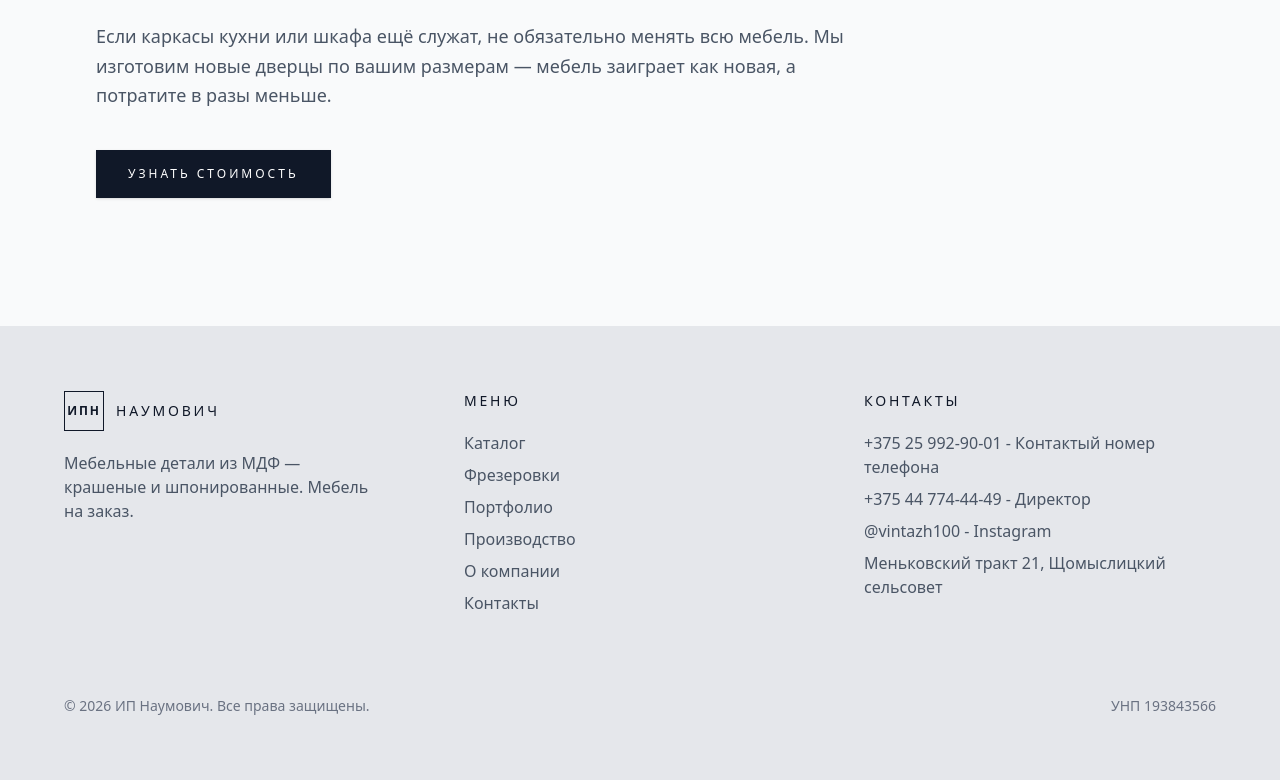
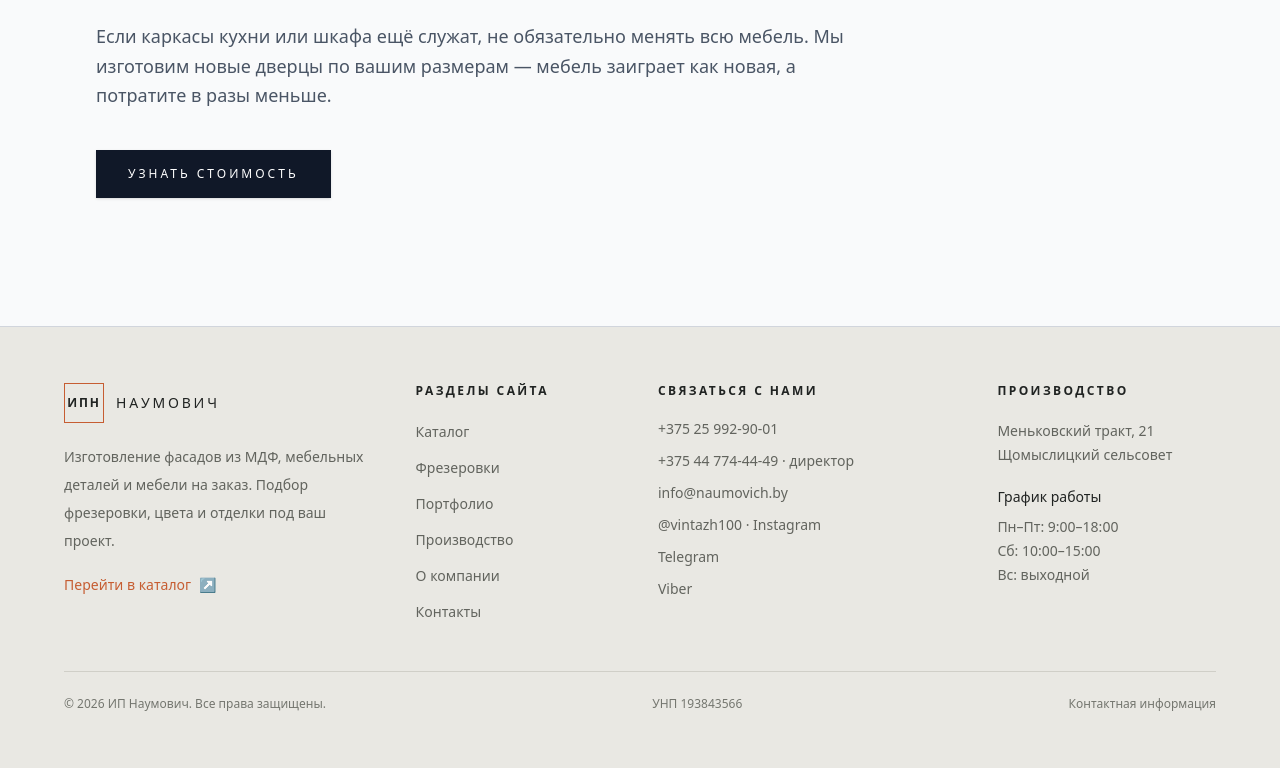
Before and after one commit to IljaBelousow/naumovich-site, a Next.js app: page / in a window 1280 px wide. Shown: the part 1754-2534 px from the top of the page. Built offline with nearby package versions, Linux system fonts and the light colour scheme.

Commit message:
Update footer with complete business and contact information

```diff
--- a/src/components/Footer.tsx
+++ b/src/components/Footer.tsx
@@ -9,79 +9,81 @@ const navigation = [
   { name: "Контакты", href: "/contacts" },
 ];
 
+const contactLinks = [
+  { label: "+375 25 992-90-01", href: "tel:+375259929001" },
+  { label: "+375 44 774-44-49 · директор", href: "tel:+375447744449" },
+  { label: "info@naumovich.by", href: "mailto:info@naumovich.by" },
+  { label: "@vintazh100 · Instagram", href: "https://www.instagram.com/vintazh100", external: true },
+  { label: "Telegram", href: "https://t.me/+375259929001", external: true },
+  { label: "Viber", href: "viber://chat?number=%2B375259929001" },
+];
+
 export default function Footer() {
   return (
-    <footer className="border-t border-gray-200 bg-gray-200">
-      <div className="w-full px-5 py-16 sm:px-8 lg:px-12 xl:px-16">
-        <div className="grid grid-cols-1 gap-12 md:grid-cols-3">
-          {/* Бренд */}
+    <footer className="border-t border-gray-300 bg-[#E9E8E3] text-[#202322]">
+      <div className="mx-auto w-full max-w-[1600px] px-5 py-12 sm:px-8 sm:py-14 lg:px-12 xl:px-16">
+        <div className="grid grid-cols-1 gap-10 sm:grid-cols-2 lg:grid-cols-[1.25fr_0.8fr_1.2fr_0.9fr] lg:gap-12">
           <div>
             <Link href="/" className="flex items-center gap-3">
-              <span className="flex h-10 w-10 items-center justify-center border border-gray-900 text-xs font-semibold tracking-[0.15em] text-gray-900">
+              <span className="flex h-10 w-10 items-center justify-center border border-[#C65D32] text-xs font-semibold tracking-[0.15em]">
                 ИПН
               </span>
-              <span className="text-sm font-medium uppercase tracking-[0.2em] text-gray-900">
-                Наумович
-              </span>
+              <span className="text-sm font-medium uppercase tracking-[0.2em]">Наумович</span>
             </Link>
-            <p className="mt-5 max-w-xs text-base font-light text-gray-600">
-              Мебельные детали из МДФ — крашеные и шпонированные. Мебель на заказ.
+            <p className="mt-5 max-w-xs text-sm leading-7 text-[#62645E]">
+              Изготовление фасадов из МДФ, мебельных деталей и мебели на заказ. Подбор фрезеровки, цвета и отделки под ваш проект.
             </p>
+            <Link href="/catalog" className="mt-5 inline-flex items-center gap-2 text-sm font-medium text-[#C65D32] transition-colors hover:text-[#202322]">
+              Перейти в каталог <span aria-hidden="true">↗</span>
+            </Link>
           </div>
 
-          {/* Меню */}
-          <div>
-            <p className="text-sm font-medium uppercase tracking-[0.2em] text-gray-900">
-              Меню
-            </p>
-            <ul className="mt-5 space-y-2">
+          <nav aria-label="Навигация в подвале">
+            <p className="text-xs font-semibold uppercase tracking-[0.2em] text-[#202322]">Разделы сайта</p>
+            <ul className="mt-5 space-y-3">
               {navigation.map((item) => (
                 <li key={item.name}>
-                  <Link
-                    href={item.href}
-                    className="text-base font-light text-gray-600 transition-colors hover:text-gray-900"
-                  >
+                  <Link href={item.href} className="text-sm text-[#62645E] transition-colors hover:text-[#C65D32]">
                     {item.name}
                   </Link>
                 </li>
               ))}
             </ul>
+          </nav>
+
+          <div>
+            <p className="text-xs font-semibold uppercase tracking-[0.2em] text-[#202322]">Связаться с нами</p>
+            <ul className="mt-5 space-y-3 text-sm text-[#62645E]">
+              {contactLinks.map((item) => (
+                <li key={item.label}>
+                  <a
+                    href={item.href}
+                    {...("external" in item && item.external ? { target: "_blank", rel: "noopener noreferrer" } : {})}
+                    className="transition-colors hover:text-[#C65D32]"
+                  >
+                    {item.label}
+                  </a>
+                </li>
+              ))}
+            </ul>
           </div>
 
-          {/* Контакты */}
           <div>
-            <p className="text-sm font-medium uppercase tracking-[0.2em] text-gray-900">
-              Контакты
-            </p>
-            <ul className="mt-5 space-y-2 text-base font-light text-gray-600">
-              <li>
-                <a href="tel:+375259929001" className="transition-colors hover:text-gray-900">
-                  +375 25 992-90-01 - Контактый номер телефона
-                </a>
-              </li>
-              <li>
-                <a href="tel:+375447744449" className="transition-colors hover:text-gray-900">
-                  +375 44 774-44-49 - Директор
-                </a>
-              </li>
-              <li>
-                <a
-                  href="https://www.instagram.com/vintazh100"
-                  target="_blank"
-                  rel="noopener noreferrer"
-                  className="transition-colors hover:text-gray-900"
-                >
-                  @vintazh100 - Instagram
-                </a>
-              </li>
-              <li>Меньковский тракт 21, Щомыслицкий сельсовет</li>
-            </ul>
+            <p className="text-xs font-semibold uppercase tracking-[0.2em] text-[#202322]">Производство</p>
+            <address className="mt-5 space-y-3 text-sm not-italic leading-6 text-[#62645E]">
+              <p>Меньковский тракт, 21<br />Щомыслицкий сельсовет</p>
+            </address>
+            <div className="mt-5">
+              <p className="text-sm font-medium text-[#202322]">График работы</p>
+              <p className="mt-2 text-sm leading-6 text-[#62645E]">Пн–Пт: 9:00–18:00<br />Сб: 10:00–15:00<br />Вс: выходной</p>
+            </div>
           </div>
         </div>
 
-        <div className="mt-14 flex flex-col gap-2 border-t border-gray-200 pt-6 text-sm font-light text-gray-500 sm:flex-row sm:justify-between">
-          <p>© 2026 ИП Наумович. Все права защищены.</p>
+        <div className="mt-12 flex flex-col gap-3 border-t border-[#D0CFC8] pt-6 text-xs text-[#74766F] sm:flex-row sm:items-center sm:justify-between">
+          <p>© {new Date().getFullYear()} ИП Наумович. Все права защищены.</p>
           <p>УНП 193843566</p>
+          <Link href="/contacts" className="transition-colors hover:text-[#C65D32]">Контактная информация</Link>
         </div>
       </div>
     </footer>
```
